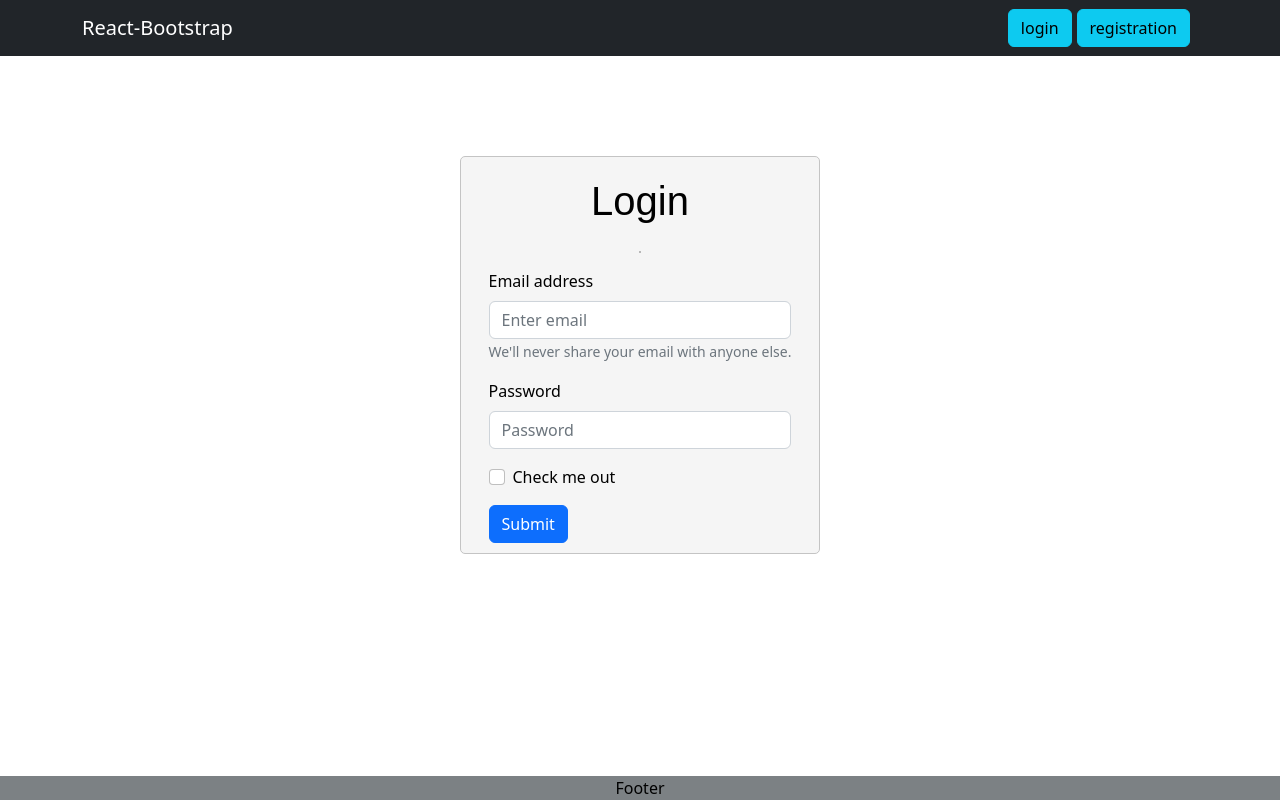
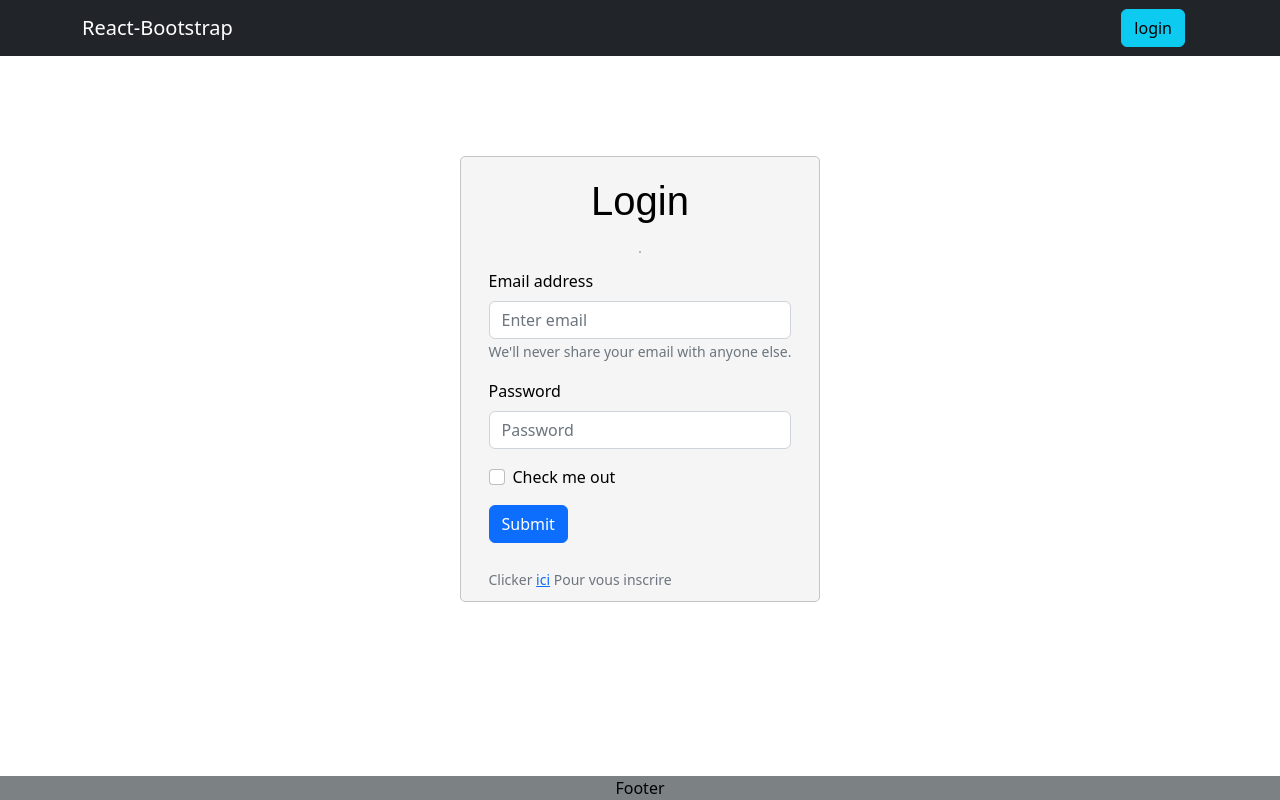
Before and after one commit to wilfried-wt/TP-Product_Management, a React (Create React App) app: page /login in a window 1280 px wide. Built offline with nearby package versions, Linux system fonts and the light colour scheme.

Commit message:
change the navigation page

```diff
--- a/src/components/BasicForm.js
+++ b/src/components/BasicForm.js
@@ -1,5 +1,6 @@
-import React from 'react'
-import { Form, Button } from 'react-bootstrap'
+import React from 'react';
+import { Form, Button } from 'react-bootstrap';
+import { Link } from 'react-router-dom';
 export default function BasicForm() {
   return (
     <div className='main'>
@@ -24,6 +25,11 @@ export default function BasicForm() {
             <Button variant="primary" type="submit">
             Submit
             </Button>
+            <br/>
+            <br/>
+            <Form.Text className="text-muted">
+                Clicker <Link to="/register">ici</Link> Pour vous inscrire
+            </Form.Text>
         </Form>
     </div>
 
--- a/src/components/Header.js
+++ b/src/components/Header.js
@@ -13,7 +13,6 @@ export default function Header() {
         <Navbar.Toggle aria-controls="responsive-navbar-nav" />
         <Navbar.Collapse id="responsive-navbar-nav" className="justify-content-end flex-grow-1 pe-2">
           <Button className='button' variant="info" onClick={()=> navigate("/login")}>login</Button>
-          <Button variant="info" onClick={()=> navigate("/register")}>registration</Button>
         </Navbar.Collapse>
       </Container>
     </Navbar>
```
